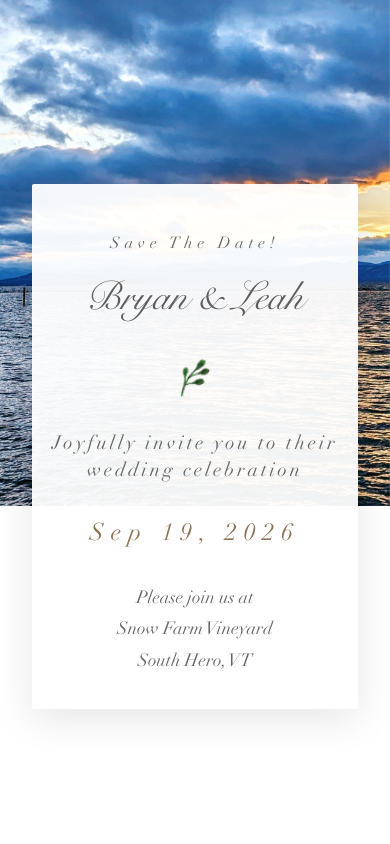
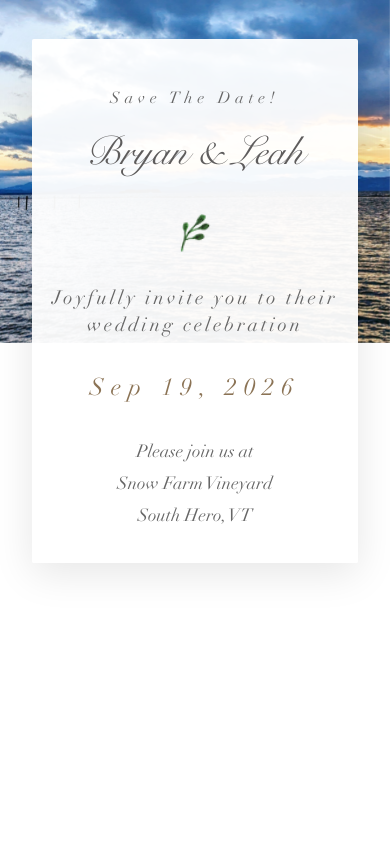
Before and after one commit to bquinn17/wedding-site, a React (Vite) app in the folder app/: page / in a window 390 px wide. Shown: the top 844 px of the page. Built offline with nearby package versions, Linux system fonts and the light colour scheme.

Commit message:
Cleaned up padding and google maps embed

```diff
--- a/app/src/App.css
+++ b/app/src/App.css
@@ -78,7 +78,7 @@
   z-index: 1;
   margin-top: 15%;
   opacity: 0;
-  animation: heroFadeIn 2s ease-out forwards;
+  animation: heroFadeIn 3s ease-out forwards;
 }
 
 .hero-box {
@@ -272,6 +272,18 @@
   text-decoration: underline;
 }
 
+.map-container {
+  margin-top: 2rem;
+  display: flex;
+  justify-content: center;
+}
+
+.map-container iframe {
+  max-width: 100%;
+  border-radius: 4px;
+  box-shadow: 0 8px 30px rgba(0, 0, 0, 0.3);
+}
+
 /* Getting There Section */
 .getting-there-section {
   padding: 6rem 2rem;
@@ -372,4 +384,17 @@
   .subsection-title {
     font-size: 2rem;
   }
+
+  .hero-section {
+    min-height: auto;
+    padding-bottom: 0.5rem;
+  }
+
+  .hero-content {
+    margin-top: 2%;
+  }
+
+  .wedding-section {
+    padding-top: 2rem;
+  }
 }
--- a/app/src/components/WeddingSection.jsx
+++ b/app/src/components/WeddingSection.jsx
@@ -18,10 +18,23 @@ function WeddingSection() {
               </a>
             </p>
             <p className="detail-text">190 W Shore Rd, South Hero, VT 05486</p>
+            <div className="map-container fade-in-up">
+              <iframe
+                src="https://www.google.com/maps/embed?pb=!1m18!1m12!1m3!1d3560.5216431875197!2d-73.333023!3d44.626801!2m3!1f0!2f0!3f0!3m2!1i1024!2i768!4f13.1!3m3!1m2!1s0x4cca6a4d7f5d9b67%3A0xa3dea3647a8df8d6!2sSnow%20Farm%20Vineyard%20%26%20Distillery!5e1!3m2!1sen!2sus!4v1767197076904!5m2!1sen!2sus"
+                width="600"
+                height="450"
+                style={{border: 0}}
+                allowFullScreen=""
+                loading="lazy"
+                referrerPolicy="no-referrer-when-downgrade"
+                title="Snow Farm Vineyard Location"
+              ></iframe>
+            </div>
           </div>
         </div>
 
-        <img src="/assets/images/9c608a_47d2926591aa4e8da5ff30adbc4303a8~mv2.png" alt="Decorative element" className="heart-icon zoom-in" />
+        <img src="/assets/images/9c608a_47d2926591aa4e8da5ff30adbc4303a8~mv2.png" alt="Decorative element"
+             className="heart-icon zoom-in"/>
       </div>
     </section>
   );
```
